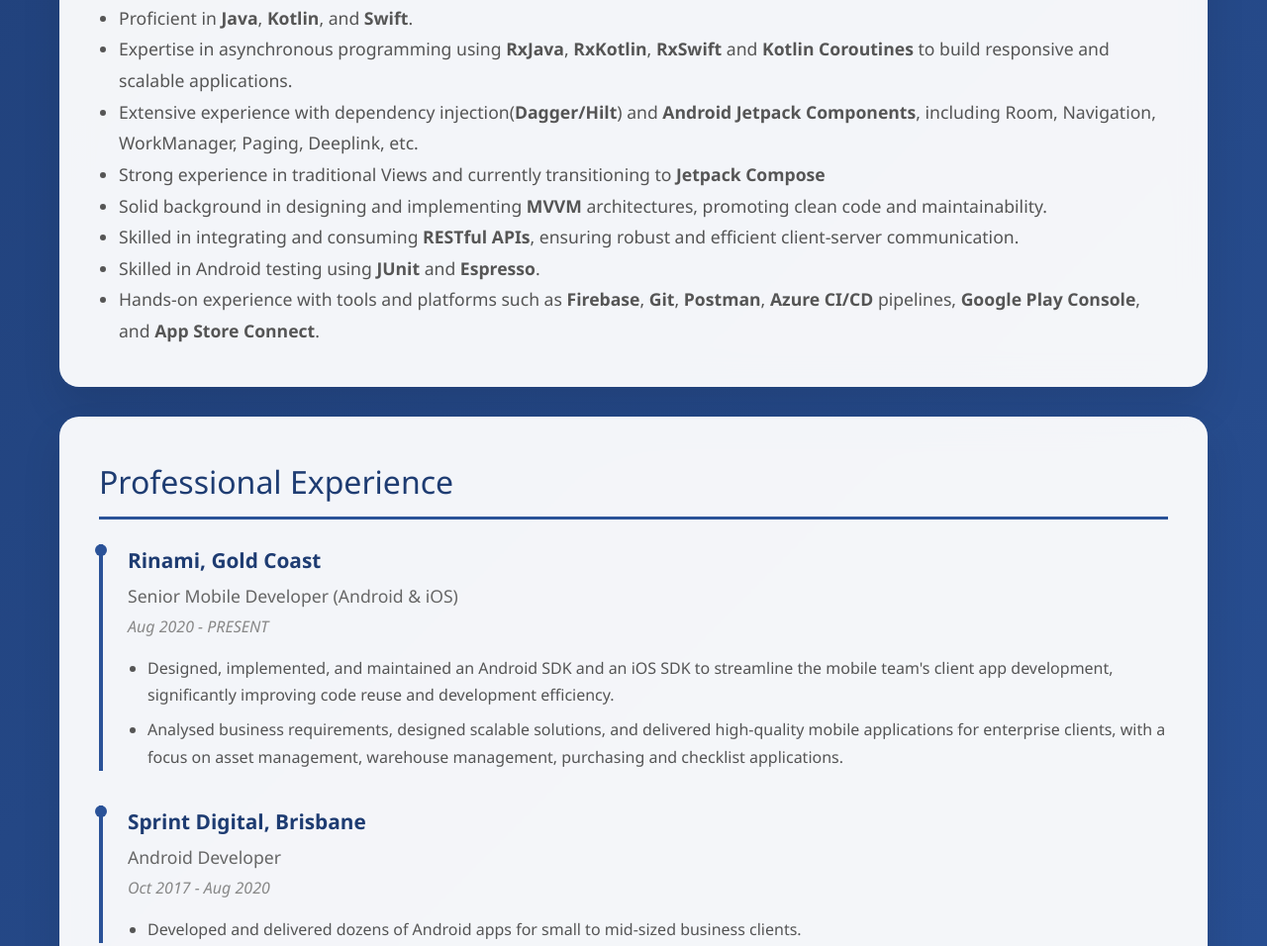
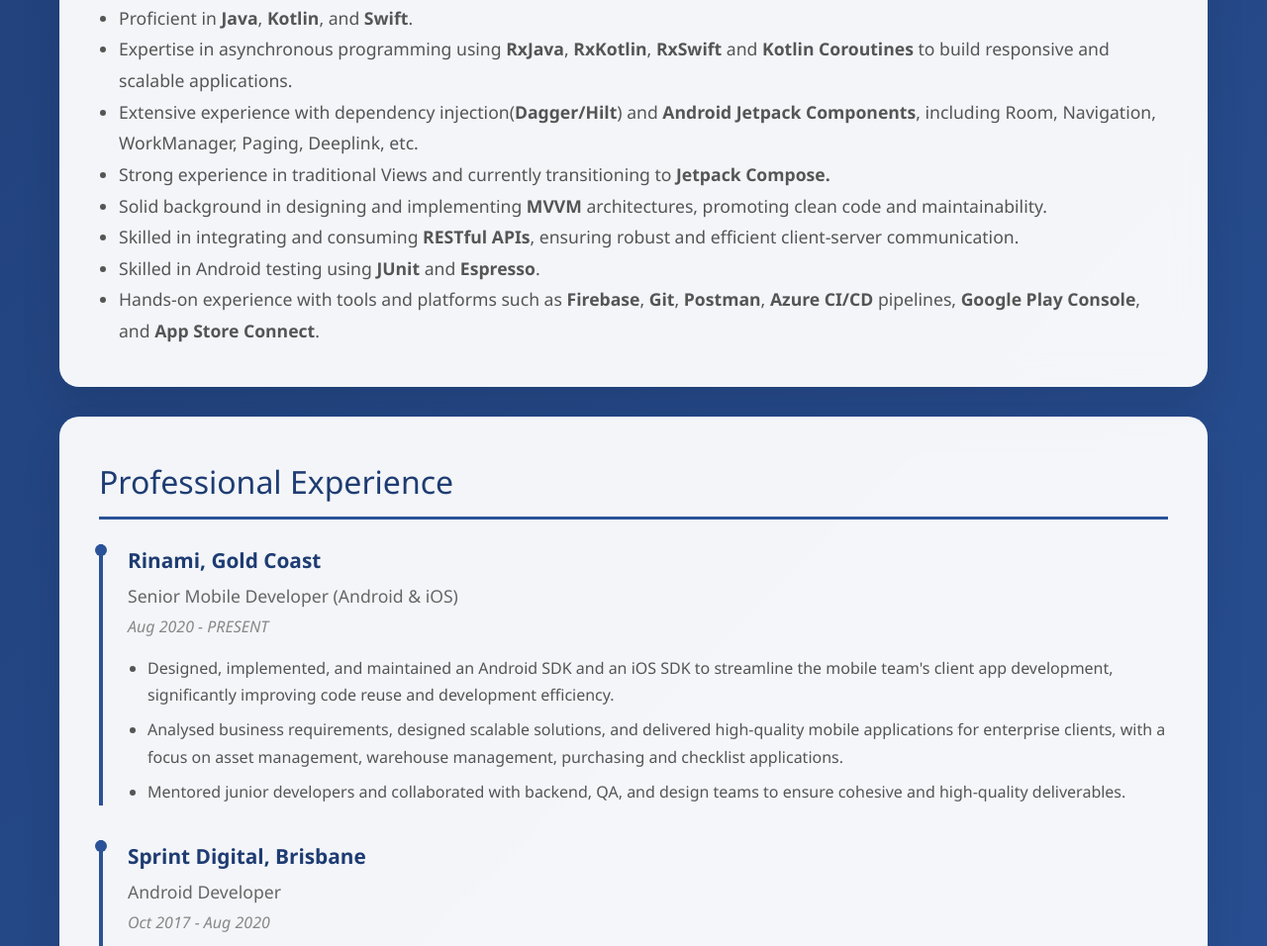
Before and after one commit to freddie1129/freddie1129.github.io, a plain HTML site: page index.html in a window 1280 px wide. Shown: the part 1293-2249 px from the top of the page at 99% size. Drawn offline with Linux system fonts and the light colour scheme.

Commit message:
Update portfolio

```diff
--- a/index.html
+++ b/index.html
@@ -379,7 +379,7 @@
                 <li>Proficient in <strong>Java</strong>, <strong>Kotlin</strong>, and <strong>Swift</strong>.</li>
                 <li>Expertise in asynchronous programming using <strong>RxJava</strong>, <strong>RxKotlin</strong>, <strong>RxSwift</strong> and <strong>Kotlin Coroutines</strong> to build responsive and scalable applications.</li>
                 <li>Extensive experience with dependency injection(<strong>Dagger/Hilt</strong>) and <strong>Android Jetpack Components</strong>, including Room, Navigation, WorkManager, Paging, Deeplink, etc.</li>
-                <li>Strong experience in traditional Views and currently transitioning to <strong>Jetpack Compose</strong></li>
+                <li>Strong experience in traditional Views and currently transitioning to <strong>Jetpack Compose.</strong></li>
                 <li>Solid background in designing and implementing <strong>MVVM</strong> architectures, promoting clean code and maintainability.</li>
                 <li>Skilled in integrating and consuming <strong>RESTful APIs</strong>, ensuring robust and efficient client-server communication.</li>
                 <li>Skilled in Android testing using <strong>JUnit</strong> and <strong>Espresso</strong>.</li>
@@ -400,6 +400,7 @@
                     <ul>
                         <li>Designed, implemented, and maintained an Android SDK and an iOS SDK to streamline the mobile team's client app development, significantly improving code reuse and development efficiency.</li>
                         <li>Analysed business requirements, designed scalable solutions, and delivered high-quality mobile applications for enterprise clients, with a focus on asset management, warehouse management, purchasing and checklist applications.</li>
+                        <li>Mentored junior developers and collaborated with backend, QA, and design teams to ensure cohesive and high-quality deliverables.</li>
                     </ul>
                 </div>
             </div>
```
